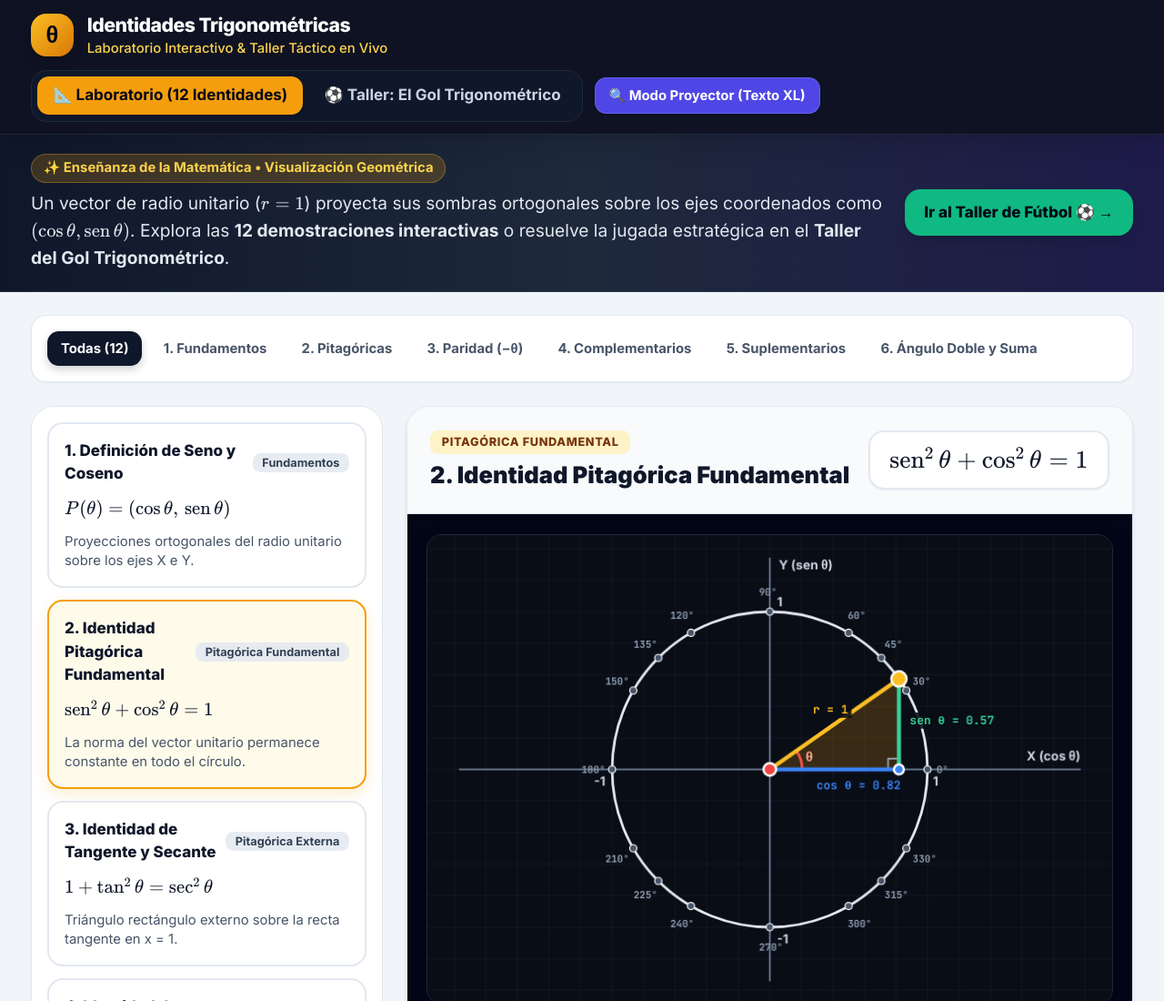
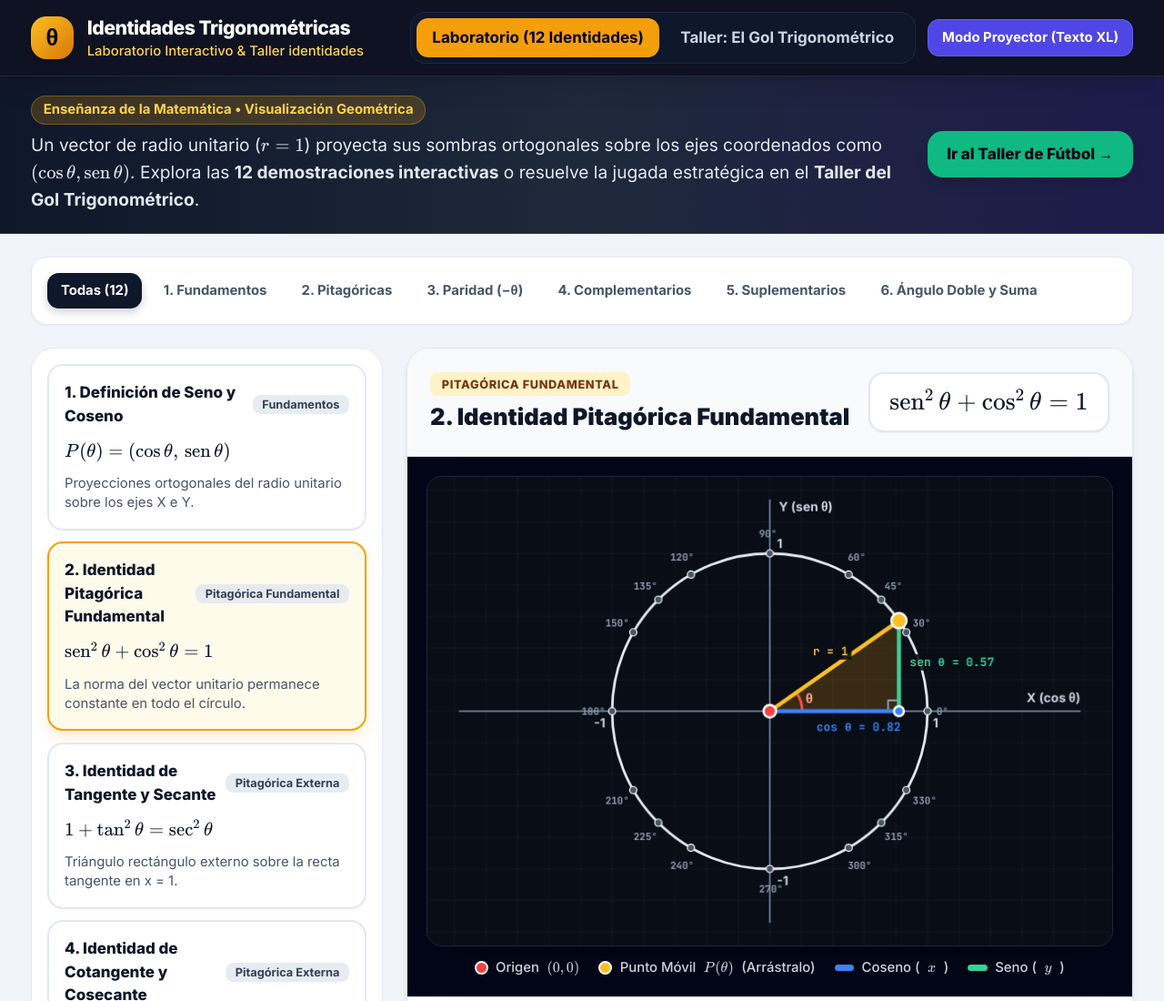
Before and after one commit to nikomm13/en, a plain HTML site: page index.html in a window 1280 px wide. Shown: the top 1100 px of the page at 91% size. Drawn offline with nearby package versions, Linux system fonts and the light colour scheme.

Commit message:
Update text content in index.html

```diff
--- a/index.html
+++ b/index.html
@@ -88,7 +88,7 @@
             Identidades Trigonométricas
           </h1>
           <p class="text-xs sm:text-sm text-amber-300 font-medium">
-            Laboratorio Interactivo &amp; Taller Táctico en Vivo
+            Laboratorio Interactivo &amp; Taller identidades
           </p>
         </div>
       </div>
@@ -97,15 +97,15 @@
       <div class="flex flex-wrap items-center gap-2 sm:gap-3">
         <nav class="flex items-center gap-1.5 bg-slate-900 p-1.5 rounded-2xl border border-slate-800">
           <button id="nav-sim" onclick="switchSection('simulator')" class="px-4 py-2 rounded-xl text-sm sm:text-base font-bold transition-all bg-amber-500 text-slate-950 shadow">
-            📐 Laboratorio (12 Identidades)
+             Laboratorio (12 Identidades)
           </button>
           <button id="nav-taller" onclick="switchSection('taller')" class="px-4 py-2 rounded-xl text-sm sm:text-base font-bold text-slate-300 hover:text-white transition-all">
-            ⚽ Taller: El Gol Trigonométrico
+             Taller: El Gol Trigonométrico
           </button>
         </nav>
 
         <button id="projector-btn" onclick="toggleProjectorMode()" class="px-3.5 py-2 rounded-xl text-xs sm:text-sm font-bold bg-indigo-600 hover:bg-indigo-500 text-white border border-indigo-400/40 shadow transition flex items-center gap-1.5" title="Aumenta el tamaño de letra para proyectar en clase">
-          <span>🔍 Modo Proyector (Texto XL)</span>
+          <span> Modo Proyector (Texto XL)</span>
         </button>
       </div>
     </div>
@@ -116,7 +116,7 @@
     <div class="max-w-7xl mx-auto px-4 sm:px-6 lg:px-8 py-5 flex flex-col lg:flex-row items-start lg:items-center justify-between gap-4">
       <div class="max-w-4xl">
         <div class="inline-flex items-center gap-2 px-3 py-1 rounded-full text-xs sm:text-sm font-bold bg-amber-500/20 text-amber-300 border border-amber-400/30 mb-2">
-          <span>✨ Enseñanza de la Matemática • Visualización Geométrica</span>
+          <span> Enseñanza de la Matemática • Visualización Geométrica</span>
         </div>
         <p class="text-base sm:text-lg text-slate-200 leading-relaxed">
           Un vector de radio unitario ($r = 1$) proyecta sus sombras ortogonales sobre los ejes coordenados como $(\cos\theta, \operatorname{sen}\theta)$. Explora las <strong>12 demostraciones interactivas</strong> o resuelve la jugada estratégica en el <strong>Taller del Gol Trigonométrico</strong>.
@@ -124,7 +124,7 @@
       </div>
       <div class="shrink-0">
         <button onclick="switchSection('taller')" class="px-5 py-3 rounded-2xl bg-emerald-500 hover:bg-emerald-400 text-slate-950 font-extrabold text-sm sm:text-base shadow-lg transition">
-          Ir al Taller de Fútbol ⚽ →
+          Ir al Taller de Fútbol  →
         </button>
       </div>
     </div>
```
